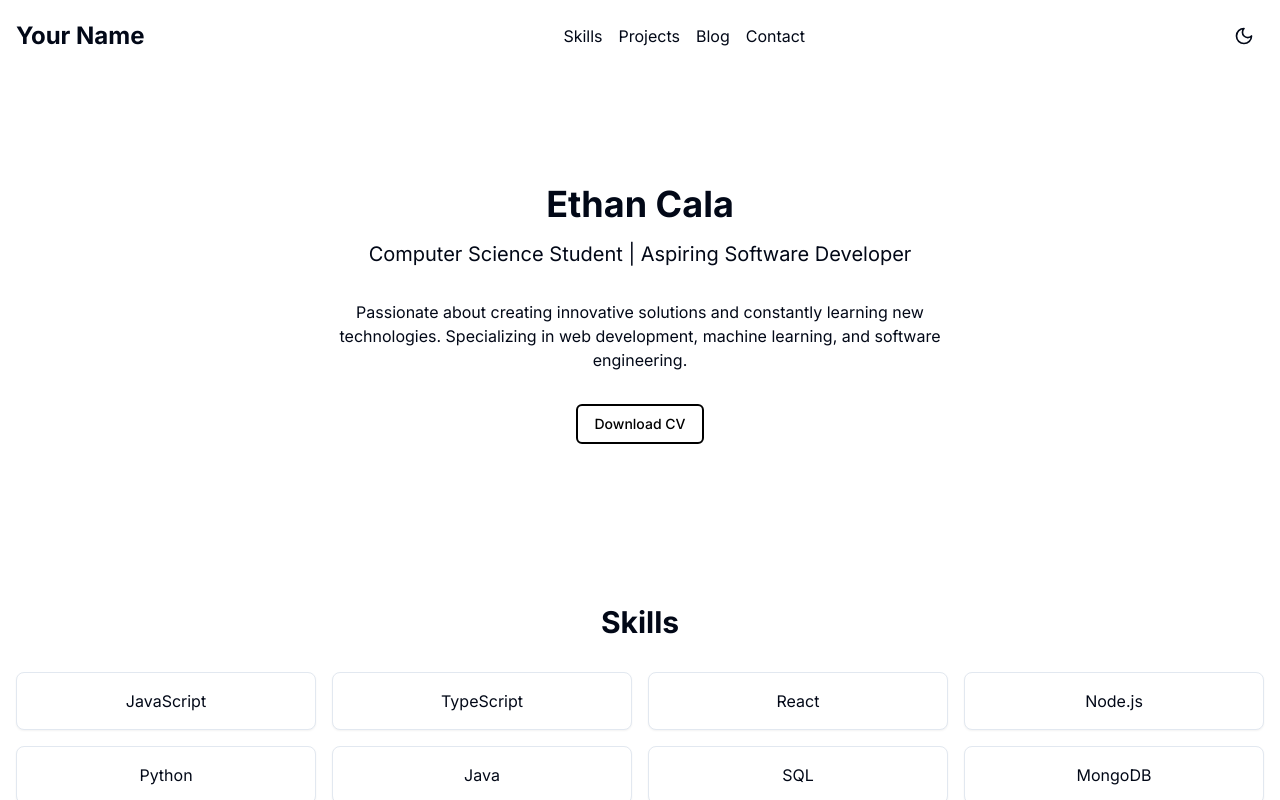
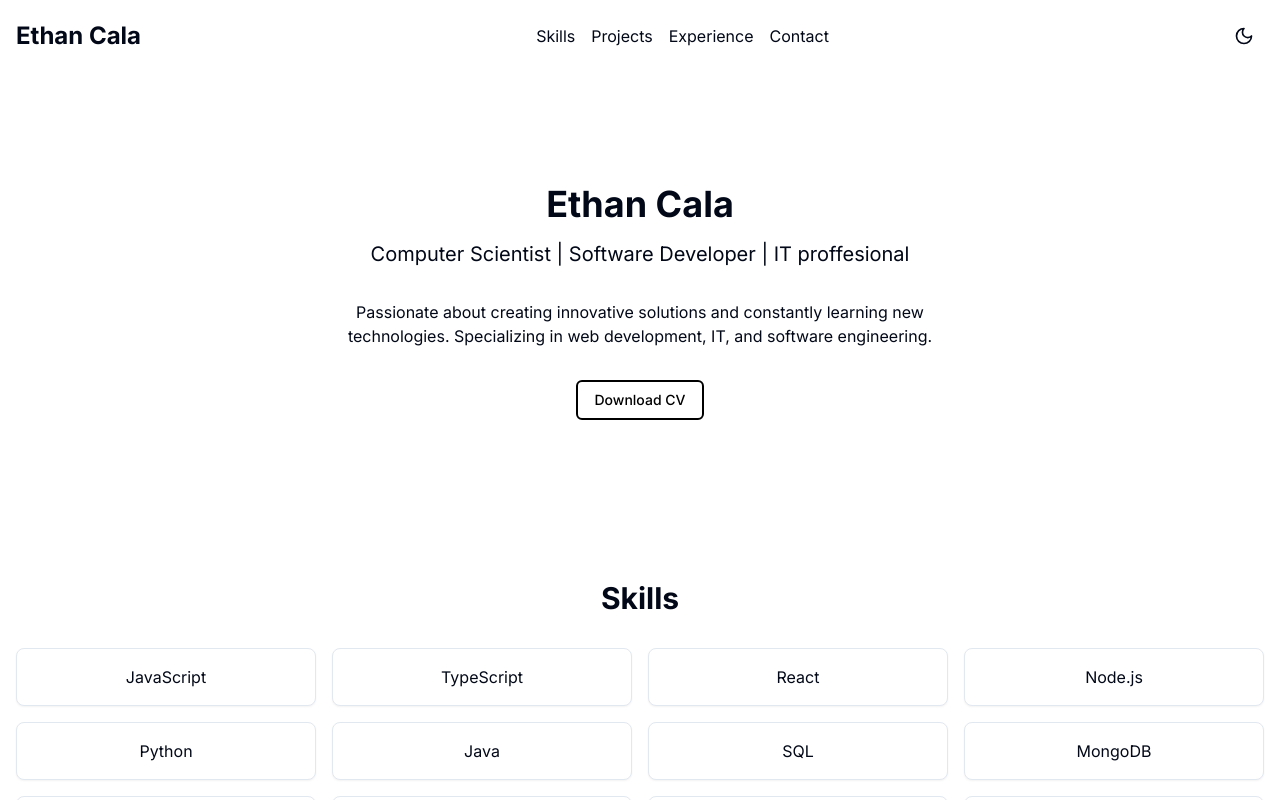
Before and after one commit to ethancala/PersonalWebsite, a Next.js app: page / in a window 1280 px wide. Shown: the top 800 px of the page. Built offline with nearby package versions, Linux system fonts and the light colour scheme.

Commit message:
Updated project template to custom

```diff
--- a/app/components/Hero.tsx
+++ b/app/components/Hero.tsx
@@ -13,10 +13,10 @@ export default function Hero() {
         transition={{ duration: 0.5 }}
       >
         <h1 className="text-4xl font-bold mb-4">Ethan Cala</h1>
-        <p className="text-xl mb-8">Computer Science Student | Aspiring Software Developer</p>
+        <p className="text-xl mb-8">Computer Scientist |  Software Developer | IT proffesional</p>
         <p className="max-w-2xl mx-auto mb-8">
           Passionate about creating innovative solutions and constantly learning new technologies.
-          Specializing in web development, machine learning, and software engineering.
+          Specializing in web development, IT, and software engineering.
         </p>
 
         <a href="/EthanCalaRE.docx" download="EthanCalaResume.docx"><Button variant="outline"  className="bg-white text-black border-2 border-black hover:text-black focus:outline-none focus:ring-2 focus:ring-blue-400 transition-colors">
--- a/app/components/NavBar.tsx
+++ b/app/components/NavBar.tsx
@@ -14,12 +14,12 @@ export default function Navbar() {
     <nav className="sticky top-0 z-10 bg-background/80 backdrop-blur-md">
       <div className="container mx-auto px-4 py-4 flex justify-between items-center">
         <Link href="/" className="text-2xl font-bold">
-          Your Name
+          Ethan Cala
         </Link>
         <div className="hidden md:flex space-x-4">
           <Link href="#skills" className="hover:text-primary">Skills</Link>
           <Link href="#projects" className="hover:text-primary">Projects</Link>
-          <Link href="#blog" className="hover:text-primary">Blog</Link>
+          <Link href="#blog" className="hover:text-primary">Experience</Link>
           <Link href="#contact" className="hover:text-primary">Contact</Link>
         </div>
         <div className="flex items-center space-x-2">
@@ -43,7 +43,7 @@ export default function Navbar() {
         <div className="md:hidden bg-background">
           <Link href="#skills" className="block px-4 py-2 hover:bg-accent">Skills</Link>
           <Link href="#projects" className="block px-4 py-2 hover:bg-accent">Projects</Link>
-          <Link href="#blog" className="block px-4 py-2 hover:bg-accent">Blog</Link>
+          <Link href="#blog" className="block px-4 py-2 hover:bg-accent">Experience</Link>
           <Link href="#contact" className="block px-4 py-2 hover:bg-accent">Contact</Link>
         </div>
       )}
--- a/app/layout.tsx
+++ b/app/layout.tsx
@@ -5,8 +5,8 @@ import { Inter } from 'next/font/google'
 const inter = Inter({ subsets: ['latin'] })
 
 export const metadata: Metadata = {
-  title: 'Your Name - Portfolio',
-  description: 'Personal portfolio of Your Name, a computer science student and aspiring software developer.',
+  title: 'Ethan Cala - Portfolio',
+  description: 'Personal portfolio of Ethan Cala, a computer scientist, IT proffesional and software developer.',
 }
 
 export default function RootLayout({
```
